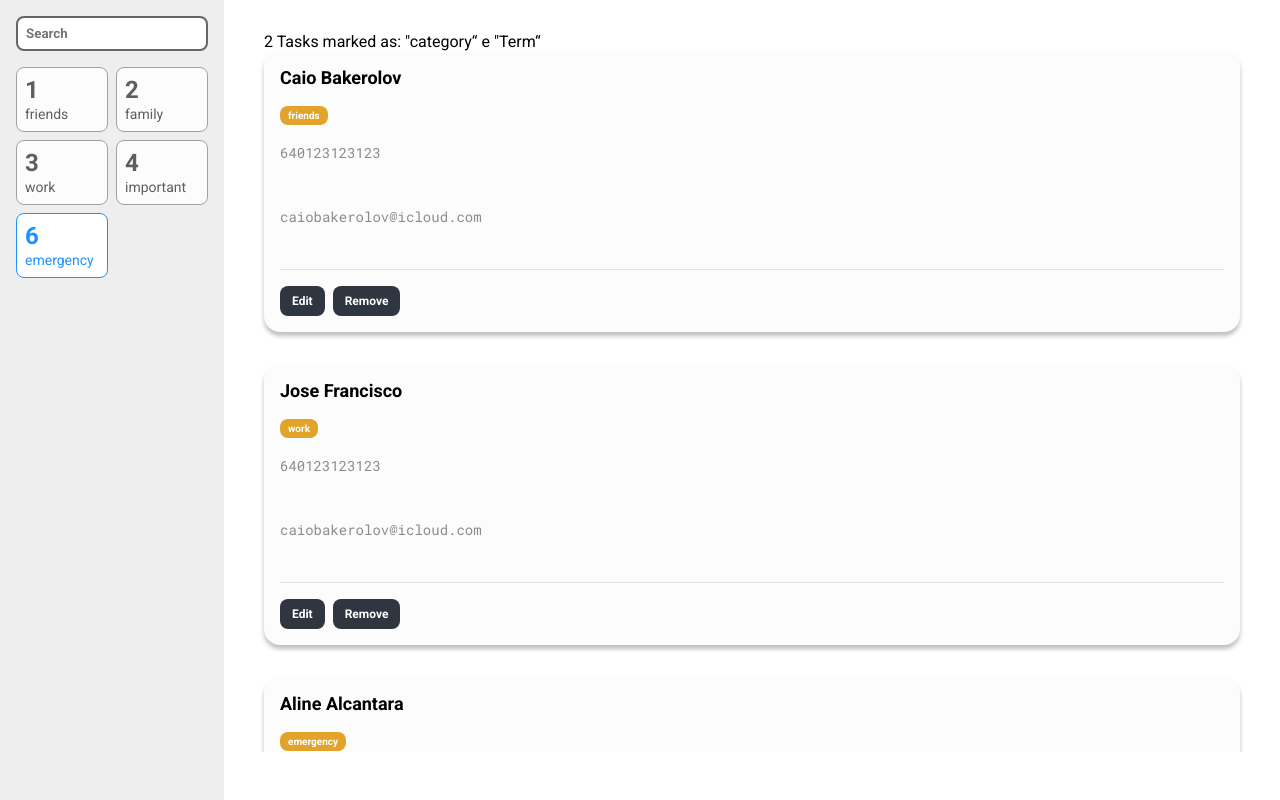
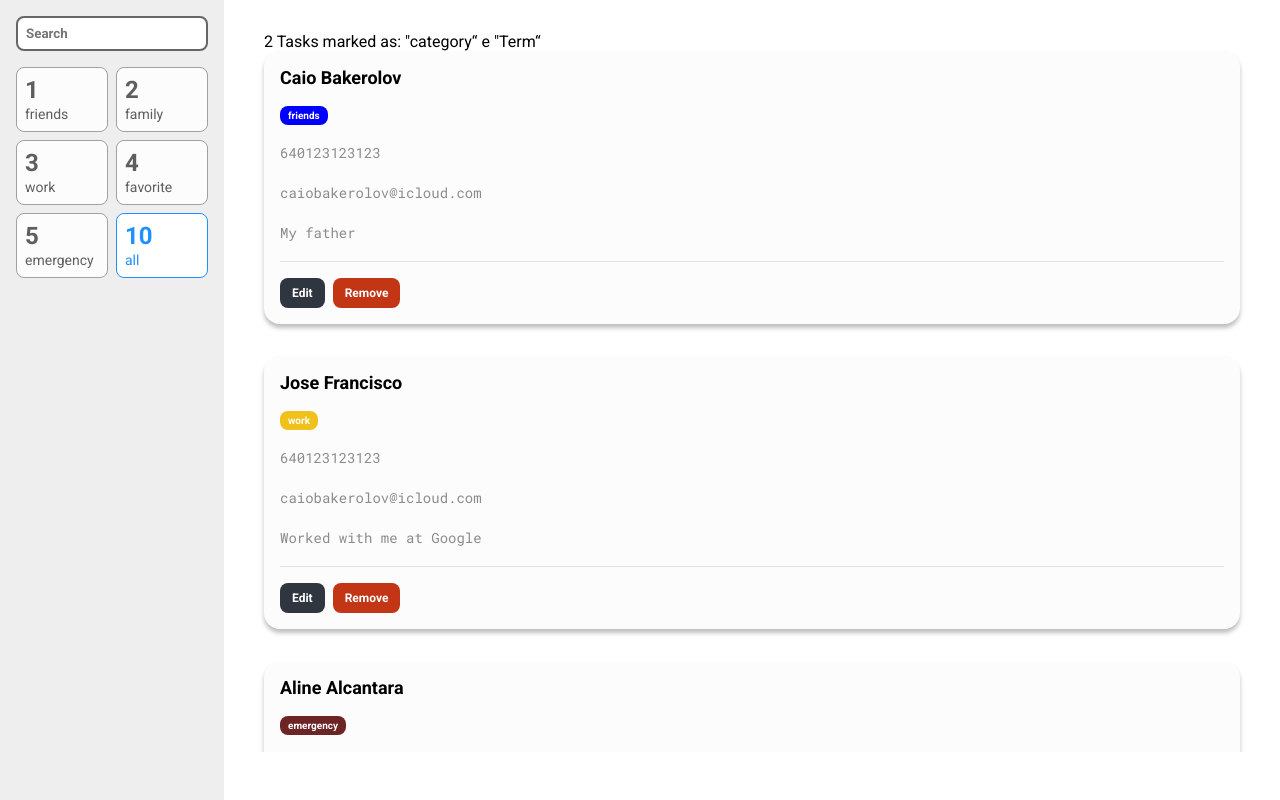
Before and after one commit to Caiobakerolov/List_contact, a React (Create React App) app: page / in a window 1280 px wide. Built offline with nearby package versions, Linux system fonts and the light colour scheme.

Commit message:
settings the colors tickets and enums

```diff
--- /dev/null
+++ b/src/Utils/enums/task.ts
@@ -0,0 +1,7 @@
+export enum Priority {
+  FRIENDS = 'friends',
+  FAMILY = 'family',
+  WORK = 'work',
+  FAVORITE = 'favorite',
+  EMERGENCY = 'emergency'
+}
--- a/src/components/Task/index.tsx
+++ b/src/components/Task/index.tsx
@@ -1,32 +1,39 @@
 import { useState } from 'react'
 import * as S from './styles'
+import * as enums from '../../Utils/enums/task'
 
 type Props = {
   name: string
-  priority: string
+  priority: enums.Priority
   cellphone: number
   email: string
+  description: string
 }
 
-const Task = ({ name, priority, cellphone, email }: Props) => {
+const Task = ({ name, priority, cellphone, email, description }: Props) => {
   const [isEditing, setIsEditing] = useState(false)
 
   return (
     <S.Card>
       <S.Title>{name}</S.Title>
-      <S.Tag>{priority}</S.Tag>
-      <S.Description value={cellphone} />
-      <S.Description value={email} />
+      <S.Tag parameter="priority" priority={priority}>
+        {priority}
+      </S.Tag>
+      <S.InputDescription type="tel" value={cellphone} />
+      <S.InputDescription type="email" value={email} />
+      <S.InputDescription type="text" value={description} />
       <S.SideAction>
         {isEditing ? (
           <>
-            <S.Btn>Save</S.Btn>
-            <S.Btn onClick={() => setIsEditing(false)}>Cancel</S.Btn>
+            <S.BtnSave>Save</S.BtnSave>
+            <S.BtnCancelRemove onClick={() => setIsEditing(false)}>
+              Cancel
+            </S.BtnCancelRemove>
           </>
         ) : (
           <>
             <S.Btn onClick={() => setIsEditing(true)}>Edit</S.Btn>
-            <S.Btn>Remove</S.Btn>
+            <S.BtnCancelRemove>Remove</S.BtnCancelRemove>
           </>
         )}
       </S.SideAction>
--- a/src/components/Task/styles.ts
+++ b/src/components/Task/styles.ts
@@ -1,4 +1,22 @@
 import styled from 'styled-components'
+import variables from '../../styles/variables'
+import * as enums from '../../Utils/enums/task'
+
+type TagProps = {
+  priority?: enums.Priority
+  parameter: 'priority'
+}
+
+function returnBackground(props: TagProps): string {
+  if (props.parameter === 'priority') {
+    if (props.priority === enums.Priority.FRIENDS) return variables.blue
+    if (props.priority === enums.Priority.FAMILY) return variables.purple
+    if (props.priority === enums.Priority.WORK) return variables.yellow
+    if (props.priority === enums.Priority.FAVORITE) return variables.pink
+    if (props.priority === enums.Priority.EMERGENCY) return variables.brownRed
+  }
+  return '#ccc'
+}
 
 export const Card = styled.div`
   background-color: #fcfcfc;
@@ -14,18 +32,18 @@ export const Title = styled.h3`
   margin-bottom: 16px;
 `
 
-export const Tag = styled.span`
+export const Tag = styled.span<TagProps>`
   padding: 4px 8px;
   color: #fff;
   font-weight: bold;
   font-size: 10px;
-  background-color: #e1a32a;
+  background-color: ${(props) => returnBackground(props)};
   border-radius: 8px;
   margin-right: 16px;
   display: inline-block;
 `
 
-export const Description = styled.textarea`
+export const InputDescription = styled.input`
   color: #8b8b8b;
   font-size: 14px;
   line-height: 24px;
@@ -55,3 +73,10 @@ export const Btn = styled.button`
   border-radius: 8px;
   margin-right: 8px;
 `
+
+export const BtnSave = styled(Btn)`
+  background-color: ${variables.green};
+`
+export const BtnCancelRemove = styled(Btn)`
+  background-color: ${variables.red};
+`
--- a/src/containers/ListTasks/index.tsx
+++ b/src/containers/ListTasks/index.tsx
@@ -1,36 +1,42 @@
 import Task from '../../components/Task'
 import { Container } from './styles'
+import * as enums from '../../Utils/enums/task'
 
 const tasks = [
   {
     name: 'Caio Bakerolov',
-    priority: 'friends',
+    priority: enums.Priority.FRIENDS,
     cellphone: +640123123123,
-    email: 'caiobakerolov@icloud.com'
+    email: 'caiobakerolov@icloud.com',
+    description: 'My father'
   },
   {
     name: 'Jose Francisco',
-    priority: 'work',
+    priority: enums.Priority.WORK,
     cellphone: +640123123123,
-    email: 'caiobakerolov@icloud.com'
+    email: 'caiobakerolov@icloud.com',
+    description: 'Worked with me at Google'
   },
   {
     name: 'Aline Alcantara',
-    priority: 'emergency',
+    priority: enums.Priority.EMERGENCY,
     cellphone: +640123123123,
-    email: 'caiobakerolov@icloud.com'
+    email: 'caiobakerolov@icloud.com',
+    description: 'My wife'
   },
   {
     name: 'Ravi Bakerolov',
-    priority: 'family',
+    priority: enums.Priority.FAMILY,
     cellphone: +640123123123,
-    email: 'caiobakerolov@icloud.com'
+    email: 'caiobakerolov@icloud.com',
+    description: 'My son'
   },
   {
     name: 'Gael Bakerolov',
-    priority: 'important',
+    priority: enums.Priority.FAVORITE,
     cellphone: +640123123123,
-    email: 'caiobakerolov@icloud.com'
+    email: 'caiobakerolov@icloud.com',
+    description: 'My Son'
   }
 ]
 
@@ -42,10 +48,11 @@ const ListTasks = () => (
         <li key={t.name}>
           {' '}
           <Task
+            name={t.name}
+            priority={t.priority}
             cellphone={t.cellphone}
             email={t.email}
-            name={t.name}
-            priority={t.priority}
+            description={t.description}
           />
         </li>
       ))}
--- a/src/containers/SideBar/index.tsx
+++ b/src/containers/SideBar/index.tsx
@@ -9,8 +9,9 @@ const SideBar = () => (
         <FilterCard subtitle="friends" counter={1} />
         <FilterCard subtitle="family" counter={2} />
         <FilterCard subtitle="work" counter={3} />
-        <FilterCard subtitle="important" counter={4} />
-        <FilterCard subtitle="emergency" counter={6} active />
+        <FilterCard subtitle="favorite" counter={4} />
+        <FilterCard subtitle="emergency" counter={5} />
+        <FilterCard subtitle="all" counter={10} active />
       </S.Filters>
     </div>
   </S.Aside>
--- /dev/null
+++ b/src/styles/variables.ts
@@ -0,0 +1,9 @@
+export default {
+  red: '#c23616',
+  green: '#44bd32',
+  yellow: '#f0c11a',
+  blue: '#0000ff',
+  purple: '#800080',
+  pink: '#ffc0cb',
+  brownRed: '#6c2424'
+}
```
